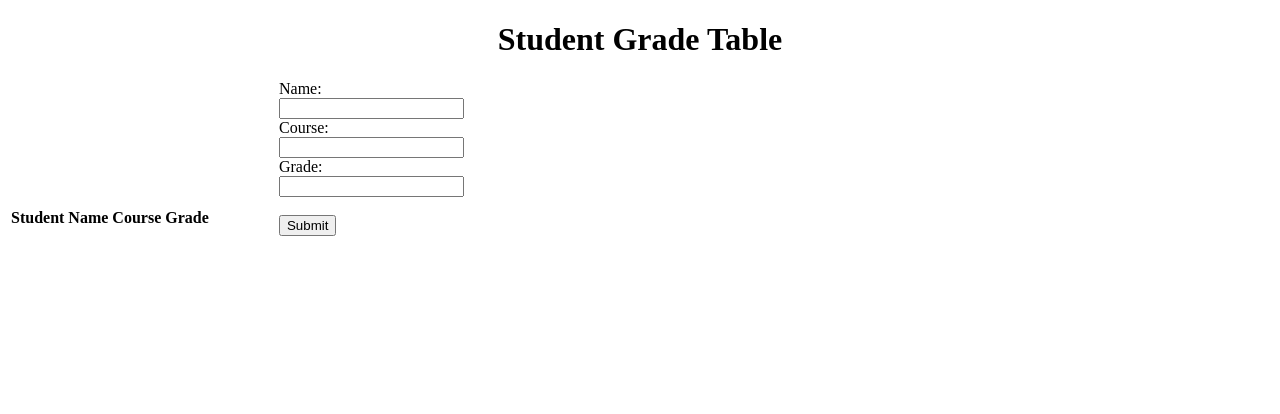
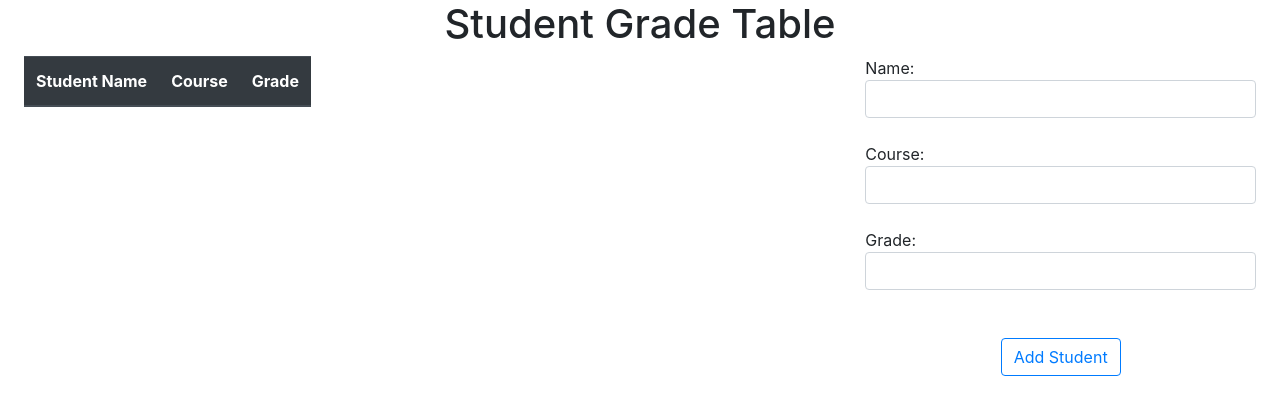
Before and after one commit to azmeirovitz/sgt_m4_1019, a website: page public/index.html in a window 1280 px wide. Drawn offline with nearby package versions, Linux system fonts and the light colour scheme; no server answers.

Commit message:
Updated style with Bootstrap

```diff
--- a/public/index.html
+++ b/public/index.html
@@ -5,6 +5,7 @@
     <meta name="viewport" content="width=device-width, initial-scale=1.0">
     <meta http-equiv="X-UA-Compatible" content="ie=edge">
     <title>Student Grade Table</title>
+    <link rel="stylesheet" href="https://stackpath.bootstrapcdn.com/bootstrap/4.4.0/css/bootstrap.min.css" integrity="sha384-SI27wrMjH3ZZ89r4o+fGIJtnzkAnFs3E4qz9DIYioCQ5l9Rd/7UAa8DHcaL8jkWt" crossorigin="anonymous">
     <link rel="stylesheet" href="style.css">
     <script src="https://ajax.googleapis.com/ajax/libs/jquery/3.4.1/jquery.min.js"></script>
     <script src="main.js"></script>
@@ -12,8 +13,10 @@
 <body>
     <h1 class="center">Student Grade Table</h1>
 
-    <table class="table">
-        <thead>
+<div class="row px-4">
+
+    <table class="table col-8">
+        <thead class="thead-dark">
             <tr>
                 <th>Student Name</th>
                 <th>Course</th>
@@ -27,14 +30,20 @@
 
     </table>
 
-    <form class="form">
+    <form class="col-4">
         Name:<br>
-        <input id="name" type="text" name="name" value=""><br>
+        <input class="form-control" id="name" type="text" name="name" value=""><br>
         Course:<br>
-        <input id="course" type="text" name="course" value=""><br>
+        <input class="form-control" id="course" type="text" name="course" value=""><br>
         Grade:<br>
-        <input id="grade" type="email" name="grade" value=""><br><br>
-        <input id="button" type="button" name="submit" value="Submit">
+        <input class="form-control" id="grade" type="email" name="grade" value=""><br><br>
+
+        <div class="text-center">
+        <input class="btn btn-outline-primary" id="button" type="button" name="submit" value="Add Student">
+        </div>
     </form>
+
+</div>
+
 </body>
 </html>
--- a/public/style.css
+++ b/public/style.css
@@ -8,5 +8,6 @@
 
 .form {
     display: inline-block;
+    position: absolute;
     margin-left: 5%;
 }
```
